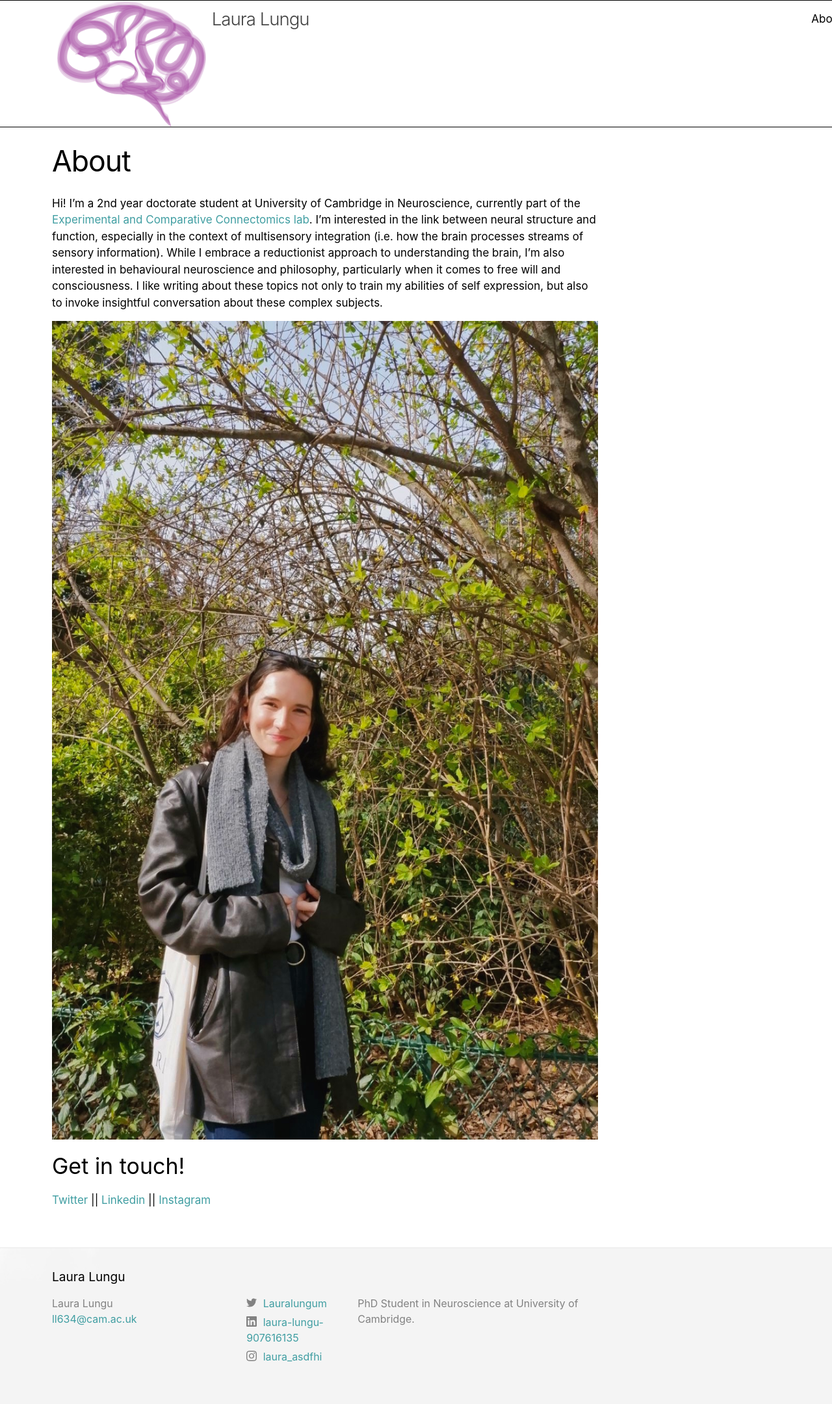
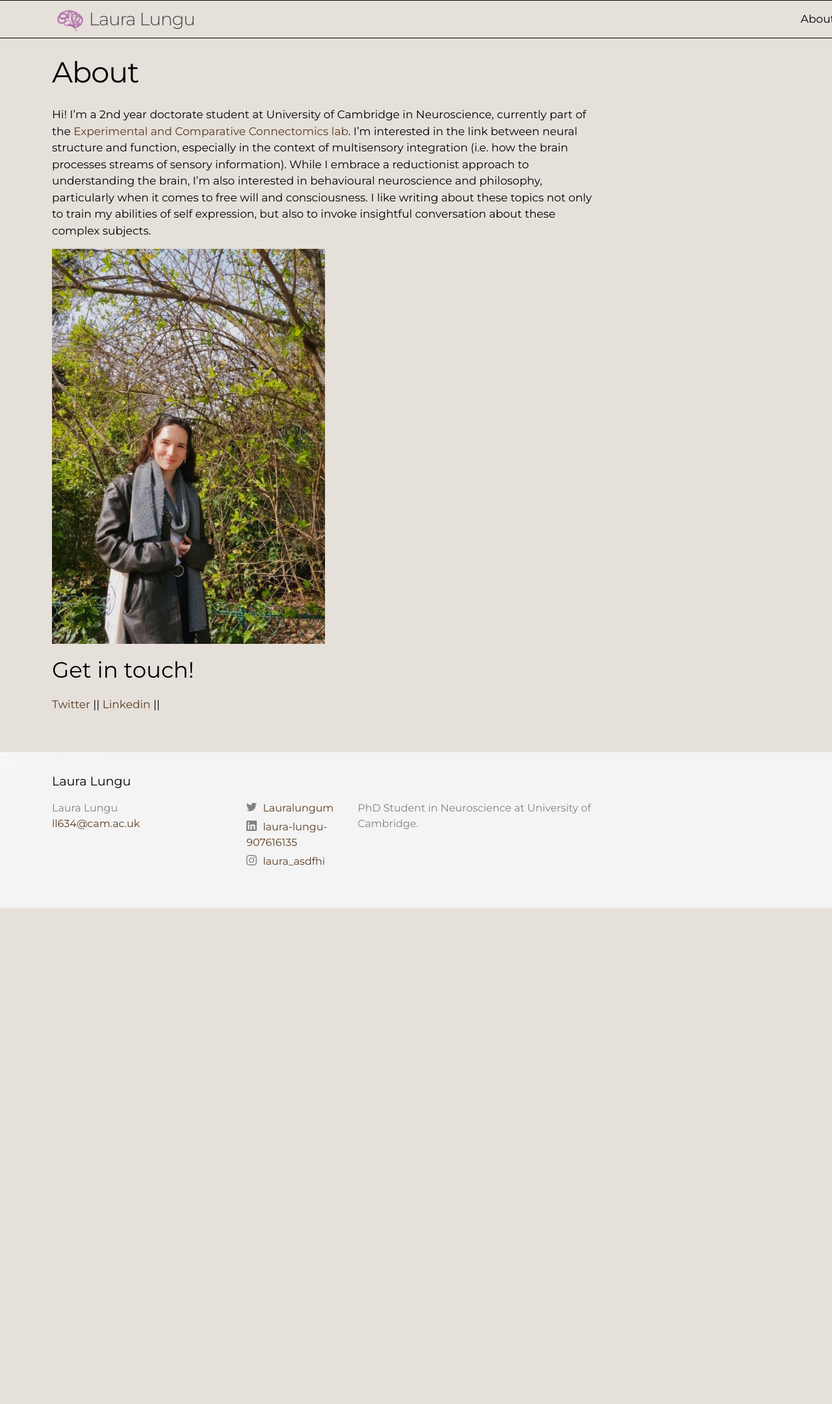
Before and after one commit to lauralungum/minima.webpage, a Jekyll site: the page built from about.markdown, in a window 1280 px wide. Shown: the whole page at 65% size. Built offline with Jekyll 4.4.1, drawn with Linux system fonts in a browser that asks for light colours; after the commit the page ends 1398 px from its top, so only the background shows below that.

Commit message:
other changes

```diff
--- a/_includes/header.html
+++ b/_includes/header.html
@@ -6,11 +6,12 @@
      <!--Custom Logo or title logo-->
      <a class="site-title" rel="author" href="{{ "/" | relative_url }}">
       {%- if site.title-logo -%}
-        <img src="{{ site.title-logo | relative_url }}" alt="{{ site.title | escape }}"></img>
+        <img src="{{ site.title-logo | relative_url }}" alt="{{ site.title | escape }}" style="max-width: 40px; height: auto;"></img>
         {%- else -%}
           {{ site.title | escape }}</a>
       {%- endif -%}
     </a>
+
     <!--end title logo-->
 
     <a class="site-title" rel="author" href="{{ "/" | relative_url }}">{{ site.title | escape }}</a>
--- a/_sass/minima.scss
+++ b/_sass/minima.scss
@@ -2,7 +2,8 @@
 
 // Define defaults for each variable.
 
-$base-font-family: -apple-system, BlinkMacSystemFont, "Segoe UI", Roboto, Helvetica, Arial, sans-serif, "Apple Color Emoji", "Segoe UI Emoji", "Segoe UI Symbol" !default;
+//$base-font-family: -apple-system, BlinkMacSystemFont, "Segoe UI", Roboto, Helvetica, Arial, sans-serif, "Apple Color Emoji", "Segoe UI Emoji", "Segoe UI Symbol" !default;
+$base-font-family: 'Montserrat', -apple-system, BlinkMacSystemFont, "Segoe UI", Roboto, Helvetica, Arial, sans-serif !default;
 $base-font-size:   17px !default;
 $base-font-weight: 400 !default;
 $small-font-size:  $base-font-size * 0.85 !default;
@@ -11,8 +12,8 @@ $base-line-height: 1.5 !default;
 $spacing-unit:     30px !default;
 
 $text-color:       rgb(0, 0, 0) !default;
-$background-color: #ffffff !default;
-$brand-color:      #409ea2 !default;
+$background-color: #e5e0da !default;
+$brand-color:      #583b20 !default;
 // i added this color for test $sky-color-light:   #b4c6ce !default;
 
 
--- a/about.markdown
+++ b/about.markdown
@@ -7,7 +7,7 @@ permalink: /about/
 
 Hi! I'm a 2nd year doctorate student at University of Cambridge in Neuroscience, currently part of the [Experimental and Comparative Connectomics lab](https://syn.mrc-lmb.cam.ac.uk/index.html). I'm interested in the link between neural structure and function, especially in the context of multisensory integration (i.e. how the brain processes streams of sensory information). While I embrace a reductionist approach to understanding the brain, I'm also  interested in behavioural neuroscience and philosophy, particularly when it comes to free will and consciousness. I like writing about these topics not only to train my abilities of self expression, but also to invoke insightful conversation about these complex subjects.
 
-![portrait](/images/portrait.JPG)
+![portrait](/images/portrait.JPG){: style="width: 50%; height: auto;"}
 
 
 
@@ -20,4 +20,3 @@ Get in touch!
 ||
 [Linkedin](https://www.linkedin.com/in/laura-lungu-907616135/)
 ||
-[Instagram](https://www.instagram.com/laura_asdfh)
```
Also changed, not shown: images/portrait.JPG, 1 other file.
